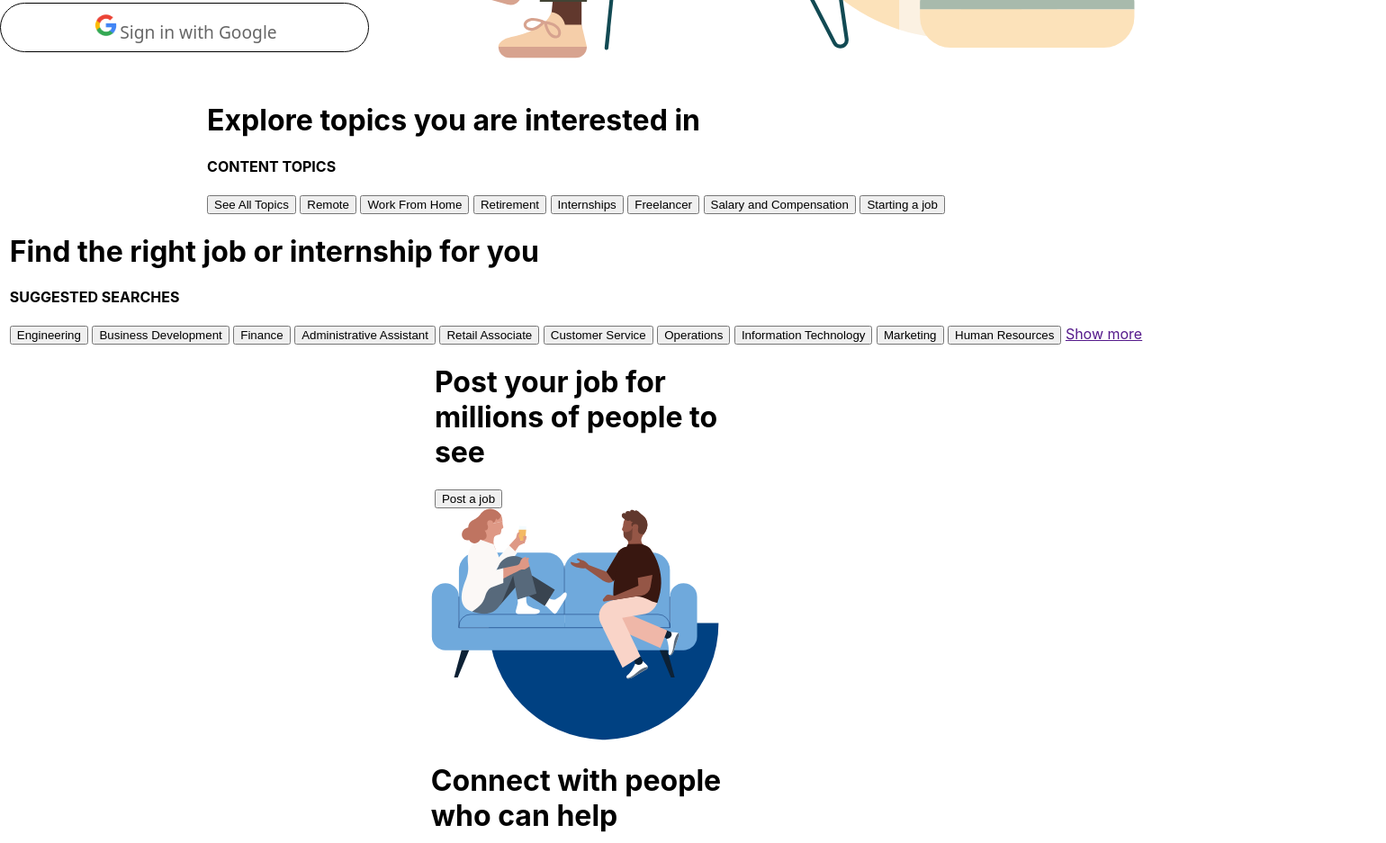
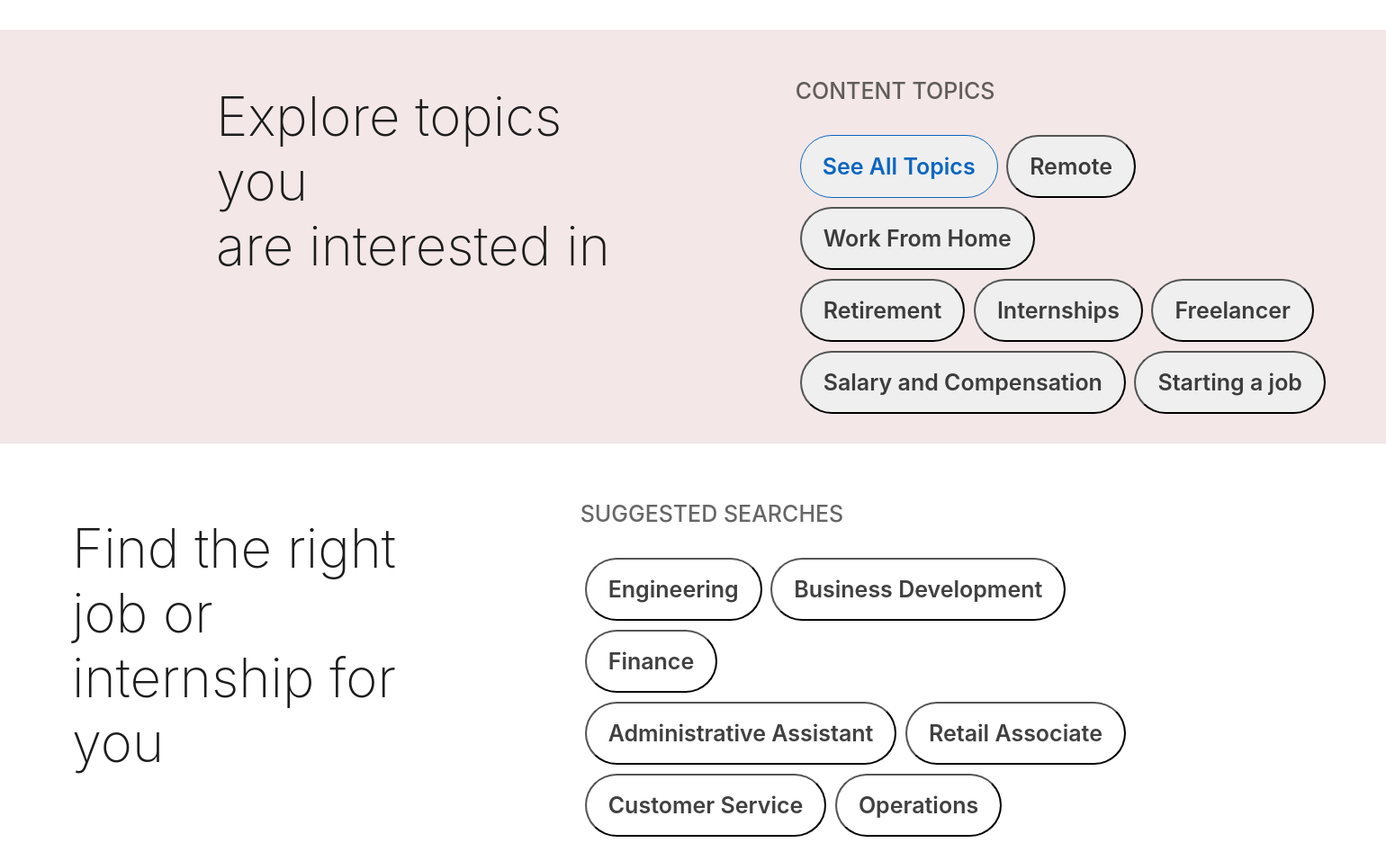
Before and after one commit to MOGIRE11/linkedin.com, a plain HTML site: page index.html in a window 1280 px wide. Shown: the part 730-1667 px from the top of the page at 90% size, 1540 px wide, since content can reach past the window. Drawn offline with Linux system fonts and the light colour scheme.

Commit message:
second commit

```diff
--- a/index.html
+++ b/index.html
@@ -1,5 +1,6 @@
 <!DOCTYPE html>
 <html lang="en">
+
 <head>
     <meta charset="UTF-8">
     <meta http-equiv="X-UA-Compatible" content="IE=edge">
@@ -8,6 +9,7 @@
     <link rel="stylesheet" href="style.css">
     <link rel="shortcut icon" href="images/linkedinfav.png" type="image/x-icon">
 </head>
+
 <body>
     <div class="container">
         <div class="navbar">
@@ -27,7 +29,7 @@
         <div class="welcome">
             <div class="welcomeleft">
                 <h1>Welcome to your <br> professional community</h1>
-                <form >
+                <form>
                     <input type="text" id="username" placeholder="Email or phone number">
                     <br>
                     <input type="text" id="password" placeholder="Password">
@@ -49,54 +51,54 @@
 
         <div class="explore">
             <div class="exploreleft">
-                <h1>Explore topics you are interested in</h1>
+                <h1>Explore topics you <br> are interested in</h1>
             </div>
-            <div class="exporeright">
+            <div class="exploreright">
                 <h4>CONTENT TOPICS</h4>
-                <button type="button" id="see all topics">See All Topics</button>
+                <button type="button" id="see-all-topics">See All Topics</button>
                 <button type="button" id="remote"> Remote</button>
-                <button type="button" id="work from home"> Work From Home</button>
+                <button type="button" id="work from home"> Work From Home</button><br>
                 <button type="button" id="retirement"> Retirement</button>
                 <button type="button" id="internships"> Internships</button>
-                <button type="button" id="freelancer"> Freelancer</button>
+                <button type="button" id="freelancer"> Freelancer</button><br>
                 <button type="button" id="salary">Salary and Compensation</button>
                 <button type="button" id="starting"> Starting  a job</button>
             </div>
         </div>
 
-        <div class="find right job">
+        <div class="find-right-job">
             <div class="findleft">
-                <h1>Find the right job or internship for you</h1>
+                <h2>Find the right job or<br> internship for you</h2>
             </div>
             <div class="findright">
                 <h4>SUGGESTED SEARCHES</h4>
                 <button type="button" id="engineering">Engineering</button>
                 <button type="button" id="business"> Business Development</button>
-                <button type="button" id="finance"> Finance</button>
+                <button type="button" id="finance"> Finance</button><br>
                 <button type="button" id="administrative"> Administrative Assistant</button>
-                <button type="button" id="retail"> Retail Associate</button>
+                <button type="button" id="retail"> Retail Associate</button><br>
                 <button type="button" id="customer"> Customer Service</button>
                 <button type="button" id="operations"> Operations</button>
-                <button type="button" id="IT"> Information Technology</button>
+                <button type="button" id="IT"> Information Technology</button><br>
                 <button type="button" id="marketing"> Marketing</button>
                 <button type="button" id="HR"> Human Resources</button>
+                <br>
                 <a href="">Show more </a>
             </div>
         </div>
 
-        <div class="post your job">
+        <div class="post-your-job">
             <div class="postleft">
                 <h1> Post your job for <br> millions of people to <br> see</h1>
             </div>
             <div class="postright">
                 <button type="button" id="post a job"> Post a job </button>
             </div>
-
         </div>
 
         <div class="slideshow"></div>
 
-        <div class="connect and learn">
+        <div class="connect-and-learn">
             <div class="connectleft">
                 <img src="images/2seateddiscussing.svg" alt="2 people seated discussing">
                 <h1>Connect with people <br> who can help </h1>
@@ -104,12 +106,12 @@
             </div>
             <div class="connectright">
                 <img src="images/ladyonherdesk.svg" alt="a lady on her desk">
-                <h1>Learn th eskills you <br> need to succeed </h1>
-                <button type="menu" id="choose a topic to learn"> Choose a topic to learn about </button>
+                <h1>Learn the skills you <br> need to succeed </h1>
+                <button type="menu" id="choose-a-topic-to-learn"> Choose a topic to learn about </button>
             </div>
         </div>
 
-        <div class="join colleagues and friends">
+        <div class="join-colleagues-and-friends">
             <h1>Join your colleagues, classmates, and friends on LikedIn</h1>
             <button type="button" id="get started"> Get Started </button>
         </div>
@@ -167,16 +169,15 @@
         </div>
 
         <div class="footer">
-            <img src="images/blackemblem.webp" alt="black linkedin emblem">
-            &copy;2022 &nbsp;
+            <img src="images/blackemblem.webp" alt="black linkedin emblem"> &copy;2022 &nbsp;
             <a href=""> About </a> &nbsp; &nbsp;
             <a href=""> Accessibility</a> &nbsp; &nbsp;
             <a href=""> User Agreement </a> &nbsp; &nbsp;
             <a href=""> Privacy Policy </a> &nbsp; &nbsp;
-            <a href=""> Cookie Policy </a>  &nbsp; &nbsp;
+            <a href=""> Cookie Policy </a> &nbsp; &nbsp;
             <a href=""> Copyright Policy </a> &nbsp; &nbsp;
-            <a href=""> Brand Policy </a>  &nbsp; &nbsp;
-            <a href=""> Guest Controls </a>  &nbsp; &nbsp;
+            <a href=""> Brand Policy </a> &nbsp; &nbsp;
+            <a href=""> Guest Controls </a> &nbsp; &nbsp;
             <a href=""> Community Guidelines </a> &nbsp; &nbsp;
 
             <div class="languages">
@@ -187,4 +188,5 @@
 
     </div>
 </body>
+
 </html>
--- a/style.css
+++ b/style.css
@@ -1,48 +1,47 @@
-body{
+body {
     padding: 0;
     margin: 0;
     box-sizing: border-box;
-    font-family: -apple-system,system-ui,BlinkMacSystemFont,"Segoe UI",Roboto,"Helvetica Neue","Fira Sans",Ubuntu,Oxygen,"Oxygen Sans",Cantarell,"Droid Sans","Apple Color Emoji","Segoe UI Emoji","Segoe UI Emoji","Segoe UI Symbol","Lucida Grande",Helvetica,Arial,sans-serif;
+    font-family: -apple-system, system-ui, BlinkMacSystemFont, "Segoe UI", Roboto, "Helvetica Neue", "Fira Sans", Ubuntu, Oxygen, "Oxygen Sans", Cantarell, "Droid Sans", "Apple Color Emoji", "Segoe UI Emoji", "Segoe UI Emoji", "Segoe UI Symbol", "Lucida Grande", Helvetica, Arial, sans-serif;
 }
 
-
-
-.container{
+.container {
     display: flex;
     flex-direction: column;
     justify-content: center;
-    align-items:center ;
+    align-items: center;
+}
 
-}
-.navbar{
+.navbar {
     display: flex;
     align-items: center;
     justify-content: space-between;
     margin-bottom: 50px;
     /* column-gap: 590px; */
-
 }
 
-.navleft{
+.navleft {
     justify-self: flex-start;
     width: 600px;
-
-}
-.navleft img{
-    height: 65px;
-   padding-top: 20px;
-   margin-left: -80px;
 }
 
-.navright a{
+.navleft img {
+    height: 65px;
+    padding-top: 20px;
+    margin-left: -80px;
+}
+
+.navright a {
     text-decoration: none;
     color: #00000099;
     line-height: 1.25;
 }
-.navright{
+
+.navright {
     align-items: flex-end;
 }
-#join-now{
+
+#join-now {
     height: 45px;
     width: 100px;
     border-radius: 30px;
@@ -50,9 +49,9 @@ body{
     font-size: 16px;
     font-weight: 500;
     color: #000000BF;
+}
 
-}
-#sign-in{
+#sign-in {
     height: 50px;
     width: 100px;
     border-radius: 30px;
@@ -62,16 +61,20 @@ body{
     font-size: 16px;
     font-weight: 500;
 }
-.welcome{
+
+.welcome {
     display: flex;
+    margin-bottom: 20px;
 }
-.welcome h1{
+
+.welcome h1 {
     font-family: -apple-system, system-ui, BlinkMacSystemFont, 'Segoe UI', Roboto, 'Helvetica Neue', 'Fira Sans', Ubuntu, Oxygen, 'Oxygen Sans', Cantarell, 'Droid Sans', 'Apple Color Emoji', 'Segoe UI Emoji', 'Segoe UI Emoji', 'Segoe UI Symbol', 'Lucida Grande', Helvetica, Arial, sans-serif;
     font-size: 56px;
     font-weight: 200;
     color: #8F5849;
 }
-#username{
+
+#username {
     height: 40px;
     width: 400px;
     text-indent: 0.5em;
@@ -79,7 +82,8 @@ body{
     font-weight: lighter;
     margin-bottom: 10px;
 }
-#password{
+
+#password {
     height: 40px;
     width: 400px;
     text-indent: 0.5em;
@@ -87,12 +91,14 @@ body{
     font-weight: lighter;
     margin-bottom: 10px;
 }
-.welcomeleft a{
+
+.welcomeleft a {
     text-decoration: none;
     color: #000000E6;
     font-size: 17px;
 }
-#signin{
+
+#signin {
     height: 55px;
     width: 410px;
     border: 1px solid #2977c9;
@@ -102,9 +108,9 @@ body{
     font-weight: 400;
     border-radius: 30px;
     margin-top: 20px;
+}
 
-}
-#sign-in-with-google{
+#sign-in-with-google {
     height: 55px;
     width: 410px;
     align-items: center;
@@ -118,6 +124,200 @@ body{
     text-align: center;
     color: #00000099;
     font-family: system-ui, -apple-system, BlinkMacSystemFont, 'Segoe UI', Roboto, Oxygen, Ubuntu, Cantarell, 'Open Sans', 'Helvetica Neue', sans-serif;
-    font-weight: 400px
-;
+    font-weight: 400px;
 }
+
+.welcomeright img {
+    height: 600px;
+}
+
+.explore {
+    background-color: hsl(0, 35%, 93%);
+    height: 420px;
+    width: 100%;
+    display: flex;
+    padding: 20px;
+    column-gap: 150px;
+    padding-left: 500px;
+}
+
+.exploreleft h1 {
+    font-family: -apple-system, system-ui, BlinkMacSystemFont, 'Segoe UI', Roboto, 'Helvetica Neue', 'Fira Sans', Ubuntu, Oxygen, 'Oxygen Sans', Cantarell, 'Droid Sans', 'Apple Color Emoji', 'Segoe UI Emoji', 'Segoe UI Emoji', 'Segoe UI Symbol', 'Lucida Grande', Helvetica, Arial, sans-serif;
+    font-size: 60px;
+    font-weight: 200;
+    color: #1c1c1c;
+}
+
+.exploreright h4 {
+    color: #00000099;
+    font-size: 25px;
+    font-weight: 500;
+}
+
+.exploreright button {
+    font-family: -apple-system, system-ui, BlinkMacSystemFont, 'Segoe UI', Roboto, 'Helvetica Neue', 'Fira Sans', Ubuntu, Oxygen, 'Oxygen Sans', Cantarell, 'Droid Sans', 'Apple Color Emoji', 'Segoe UI Emoji', 'Segoe UI Emoji', 'Segoe UI Symbol', 'Lucida Grande', Helvetica, Arial, sans-serif;
+    color: #000000BF;
+    height: min-content;
+    min-height: 70px;
+    border-radius: 60px;
+    padding-top: 12px;
+    padding-bottom: 12px;
+    padding-left: 24px;
+    padding-right: 24px;
+    text-align: center;
+    font-size: 25px;
+    font-weight: 600;
+    margin-bottom: 10px;
+    margin-left: 5px;
+    border: 1pxsolid #000000BF;
+}
+
+#see-all-topics {
+    border: 1px solid#0a66c2;
+    color: #0a66c2;
+}
+
+.find-right-job {
+    display: flex;
+    height: 450px;
+    width: 100%;
+    justify-content: center;
+    padding: 30px;
+    column-gap: 150px;
+}
+
+.findleft {
+    margin-left: 80px;
+}
+
+.findleft h2 {
+    font-family: -apple-system, system-ui, BlinkMacSystemFont, 'Segoe UI', Roboto, 'Helvetica Neue', 'Fira Sans', Ubuntu, Oxygen, 'Oxygen Sans', Cantarell, 'Droid Sans', 'Apple Color Emoji', 'Segoe UI Emoji', 'Segoe UI Emoji', 'Segoe UI Symbol', 'Lucida Grande', Helvetica, Arial, sans-serif;
+    font-size: 60px;
+    font-weight: 200;
+    color: #1c1c1c;
+}
+
+.findright h4 {
+    color: #00000099;
+    font-size: 25px;
+    font-weight: 500;
+}
+
+.findright button {
+    font-family: -apple-system, system-ui, BlinkMacSystemFont, 'Segoe UI', Roboto, 'Helvetica Neue', 'Fira Sans', Ubuntu, Oxygen, 'Oxygen Sans', Cantarell, 'Droid Sans', 'Apple Color Emoji', 'Segoe UI Emoji', 'Segoe UI Emoji', 'Segoe UI Symbol', 'Lucida Grande', Helvetica, Arial, sans-serif;
+    color: #000000BF;
+    height: min-content;
+    min-height: 70px;
+    border-radius: 60px;
+    padding-top: 12px;
+    padding-bottom: 12px;
+    padding-left: 24px;
+    padding-right: 24px;
+    text-align: center;
+    font-size: 25px;
+    font-weight: 600;
+    margin-bottom: 10px;
+    margin-left: 5px;
+    border: 1pxsolid #000000BF;
+    background-color: white;
+}
+
+.findright a {
+    color: #00000099;
+    font-size: 25px;
+    font-weight: 500;
+    text-decoration: none;
+}
+
+.post-your-job {
+    background-color: hsl(0, 35%, 93%);
+    height: 350px;
+    width: 100%;
+    display: flex;
+    align-items: center;
+    column-gap: 130px;
+}
+
+.postleft {
+    margin-left: 210px;
+}
+
+.postleft h1 {
+    font-family: -apple-system, system-ui, BlinkMacSystemFont, 'Segoe UI', Roboto, 'Helvetica Neue', 'Fira Sans', Ubuntu, Oxygen, 'Oxygen Sans', Cantarell, 'Droid Sans', 'Apple Color Emoji', 'Segoe UI Emoji', 'Segoe UI Emoji', 'Segoe UI Symbol', 'Lucida Grande', Helvetica, Arial, sans-serif;
+    font-size: 50px;
+    font-weight: 400;
+    color: #b24020;
+}
+
+.postright button {
+    font-family: -apple-system, system-ui, BlinkMacSystemFont, 'Segoe UI', Roboto, 'Helvetica Neue', 'Fira Sans', Ubuntu, Oxygen, 'Oxygen Sans', Cantarell, 'Droid Sans', 'Apple Color Emoji', 'Segoe UI Emoji', 'Segoe UI Emoji', 'Segoe UI Symbol', 'Lucida Grande', Helvetica, Arial, sans-serif;
+    color: #0a66c2;
+    height: min-content;
+    min-height: 70px;
+    border-radius: 60px;
+    padding-top: 12px;
+    padding-bottom: 12px;
+    padding-left: 24px;
+    padding-right: 24px;
+    text-align: center;
+    font-size: 25px;
+    font-weight: 600;
+    margin-bottom: 10px;
+    margin-left: 5px;
+    border: 1px solid #0a66c2;
+}
+
+.slideshow {
+    height: 850px;
+    width: 100%;
+    background-color: #f7eeee;
+}
+
+.connect-and-learn {
+    height: 800px;
+    width: 100%;
+    display: flex;
+    justify-content: center;
+    padding: 70px;
+    column-gap: 200px;
+    margin-top: 100px;
+}
+
+.connectleft {
+    margin-left: -200px;
+}
+
+.connect-and-learn img {
+    height: 350px;
+}
+
+.connect-and-learn h1 {
+    font-family: -apple-system, system-ui, BlinkMacSystemFont, 'Segoe UI', Roboto, 'Helvetica Neue', 'Fira Sans', Ubuntu, Oxygen, 'Oxygen Sans', Cantarell, 'Droid Sans', 'Apple Color Emoji', 'Segoe UI Emoji', 'Segoe UI Emoji', 'Segoe UI Symbol', 'Lucida Grande', Helvetica, Arial, sans-serif;
+    font-size: 65px;
+    font-weight: 200;
+    color: #1c1c1c;
+}
+
+.connect-and-learn button {
+    font-family: -apple-system, system-ui, BlinkMacSystemFont, 'Segoe UI', Roboto, 'Helvetica Neue', 'Fira Sans', Ubuntu, Oxygen, 'Oxygen Sans', Cantarell, 'Droid Sans', 'Apple Color Emoji', 'Segoe UI Emoji', 'Segoe UI Emoji', 'Segoe UI Symbol', 'Lucida Grande', Helvetica, Arial, sans-serif;
+    color: #1c1c1c;
+    height: min-content;
+    min-height: 70px;
+    border-radius: 60px;
+    padding-top: 12px;
+    padding-bottom: 12px;
+    padding-left: 24px;
+    padding-right: 24px;
+    text-align: center;
+    font-size: 25px;
+    font-weight: 600;
+    margin-bottom: 10px;
+    margin-left: 5px;
+    border: 1px solid #1c1c1c;
+    background-color: inherit;
+}
+
+#choose-a-topic-to-learn {
+    border-radius: 0px;
+    border: 1px solid lightblue;
+}
```
Lines whose indentation alone changed are shown as unchanged.
